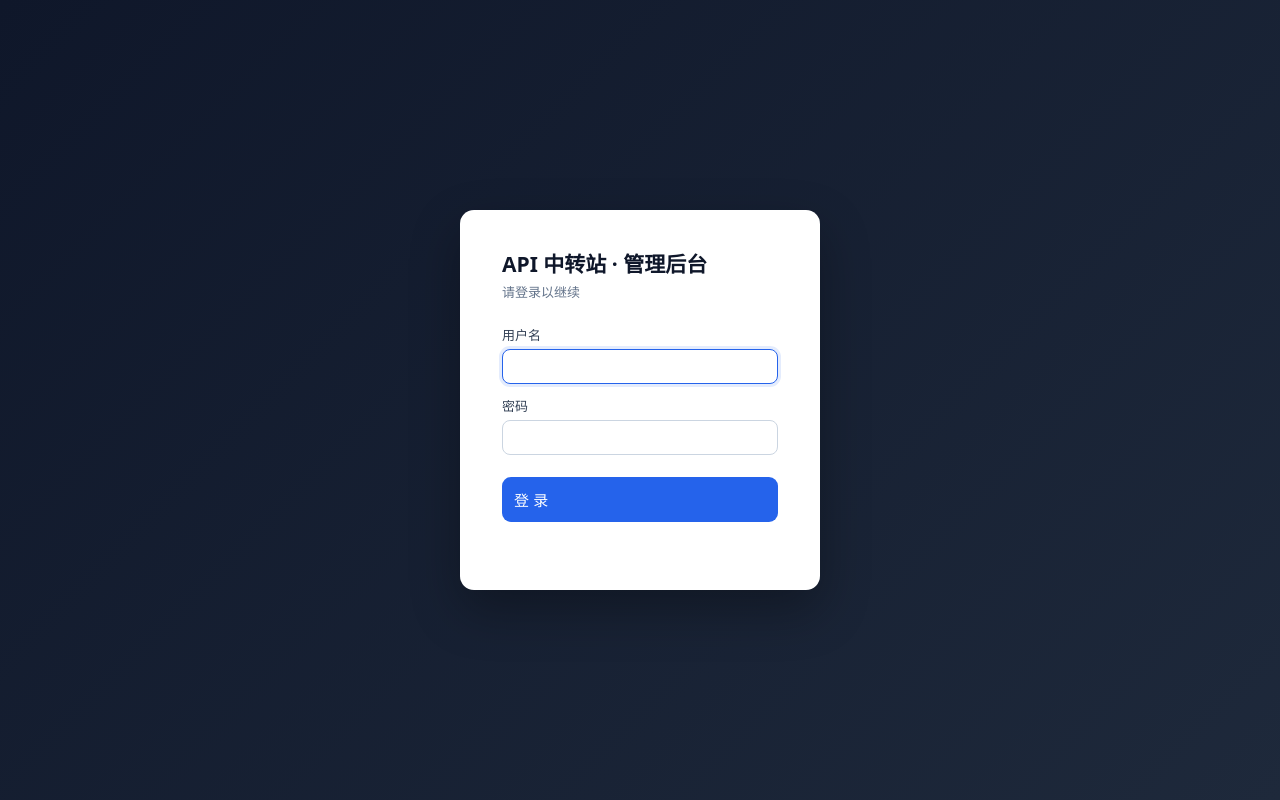
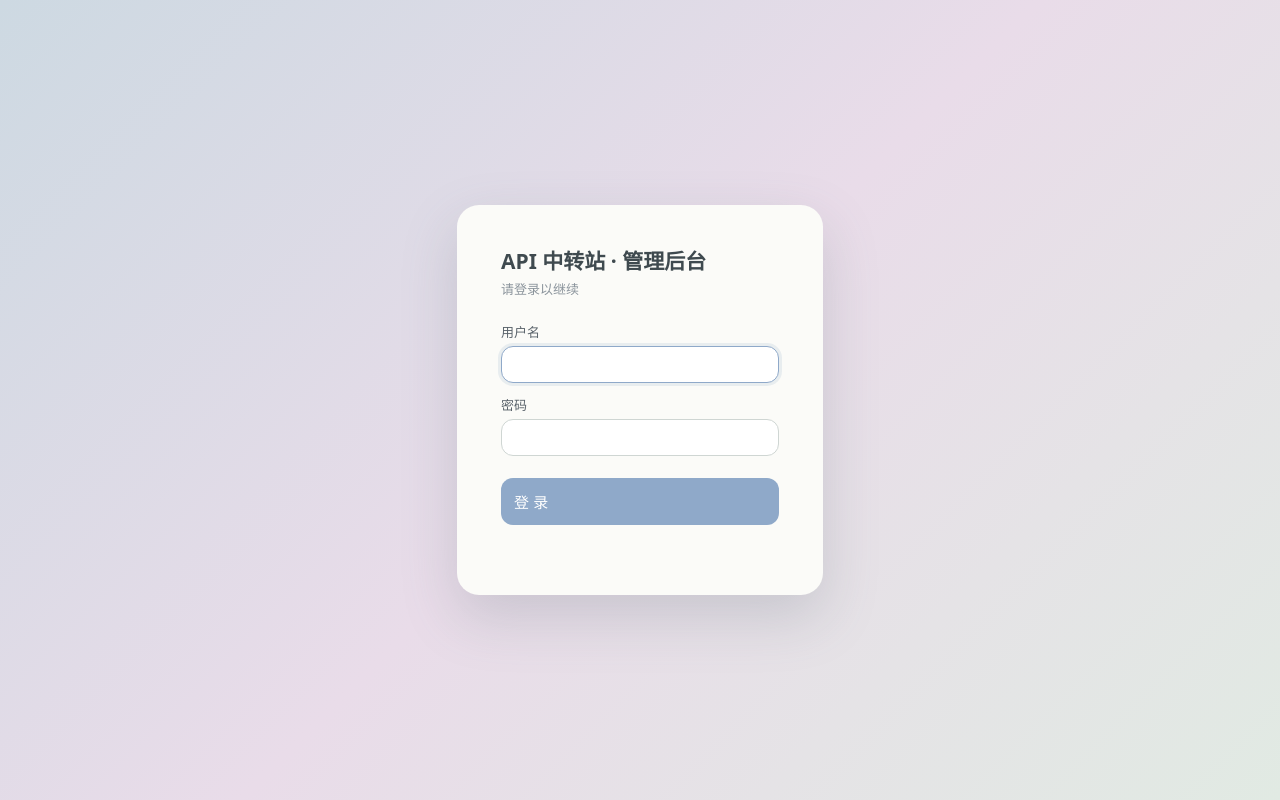
Before and after one commit to li63050a/api, a PHP site: page /admin/index.php in a window 1280 px wide. Run offline with PHP 8.4, Linux system fonts and the light colour scheme.

Commit message:
style(admin): Monet palette with soft pastels and larger border-radius

```diff
--- a/admin/index.php
+++ b/admin/index.php
@@ -22,95 +22,109 @@ $adminName = $admin['username'] ?? '';
 <title>API 中转站 · 管理后台</title>
 <style>
   :root {
-    --bg: #f1f5f9; --panel: #ffffff; --ink: #0f172a; --muted: #64748b;
-    --line: #e2e8f0; --brand: #2563eb; --brand-d: #1d4ed8;
-    --ok: #059669; --ok-bg: #dcfce7; --err: #dc2626; --err-bg: #fee2e2;
-    --warn: #d97706; --shadow: 0 1px 3px rgba(0,0,0,.08);
+    /* 莫奈配色：柔和粉蓝 / 薰衣草紫 / 奶油绿 / 暖白，朦胧朦胧 */
+    --bg: #e9eceb;
+    --panel: #fbfbf7;
+    --ink: #41474d;
+    --muted: #8b949c;
+    --line: #e1e4df;
+    --brand: #8fa9c9;       /* 柔雾粉蓝 */
+    --brand-d: #6f8bb0;
+    --ok: #7faa8e;          /* 鼠尾草绿 */
+    --ok-bg: #e6f0e7;
+    --err: #c98f8f;         /* 灰玫瑰 */
+    --err-bg: #f6e7e7;
+    --warn: #c9a66b;
+    --sb: #5d6f72;          /* 雾霭石板青 */
+    --sb-2: #6f8386;
+    --shadow: 0 2px 12px rgba(80,100,110,.12);
+    --radius: 16px;
+    --radius-sm: 12px;
   }
   * { box-sizing: border-box; }
   body { margin: 0; font-family: system-ui, -apple-system, "Segoe UI", "PingFang SC", "Microsoft YaHei", sans-serif; background: var(--bg); color: var(--ink); }
   a { color: var(--brand); text-decoration: none; }
 
   /* 登录 */
-  .login-wrap { min-height: 100vh; display: flex; align-items: center; justify-content: center; background: linear-gradient(135deg,#0f172a,#1e293b); padding: 20px; }
-  .login-card { background: #fff; padding: 38px 42px; border-radius: 14px; box-shadow: 0 20px 50px rgba(0,0,0,.3); width: 360px; }
-  .login-card h1 { margin: 0 0 4px; font-size: 21px; }
+  .login-wrap { min-height: 100vh; display: flex; align-items: center; justify-content: center; background: linear-gradient(135deg,#cdd9e2,#e9dce9,#e1eae3); padding: 20px; }
+  .login-card { background: #fbfbf8; padding: 40px 44px; border-radius: 22px; box-shadow: 0 22px 55px rgba(90,110,120,.22); width: 366px; }
+  .login-card h1 { margin: 0 0 4px; font-size: 21px; color: #3f4a4f; }
   .login-card .sub { color: var(--muted); font-size: 13px; margin-bottom: 24px; }
-  .login-card label { display: block; font-size: 13px; color: #334155; margin: 12px 0 5px; }
-  .login-card input { width: 100%; padding: 11px 13px; border: 1px solid #cbd5e1; border-radius: 9px; font-size: 14px; transition: border-color .15s; }
-  .login-card input:focus { border-color: var(--brand); outline: none; }
-  .login-card button { margin-top: 22px; width: 100%; padding: 12px; background: var(--brand); color: #fff; border: 0; border-radius: 9px; cursor: pointer; font-size: 15px; transition: background .15s; }
+  .login-card label { display: block; font-size: 13px; color: #5a636b; margin: 12px 0 5px; }
+  .login-card input { width: 100%; padding: 12px 14px; border: 1px solid #cfd6d3; border-radius: var(--radius-sm); font-size: 14px; transition: border-color .15s; background: #fff; }
+  .login-card input:focus { border-color: var(--brand); outline: none; box-shadow: 0 0 0 3px rgba(143,169,201,.18); }
+  .login-card button { margin-top: 22px; width: 100%; padding: 13px; background: var(--brand); color: #fff; border: 0; border-radius: var(--radius-sm); cursor: pointer; font-size: 15px; transition: background .15s; }
   .login-card button:hover { background: var(--brand-d); }
   .login-err { color: var(--err); font-size: 13px; margin-top: 12px; min-height: 18px; }
 
   /* 布局 */
   .app { display: flex; min-height: 100vh; }
-  .sidebar { width: 220px; background: #0f172a; color: #cbd5e1; flex-shrink: 0; display: flex; flex-direction: column; }
-  .sidebar .brand { padding: 20px; font-weight: 700; color: #fff; border-bottom: 1px solid #1e293b; font-size: 15px; letter-spacing: .3px; }
+  .sidebar { width: 224px; background: var(--sb); color: #e3eae8; flex-shrink: 0; display: flex; flex-direction: column; }
+  .sidebar .brand { padding: 22px; font-weight: 700; color: #f3f6f4; border-bottom: 1px solid rgba(255,255,255,.12); font-size: 15px; letter-spacing: .3px; }
   .sidebar nav { padding: 12px 0; flex: 1; }
-  .sidebar nav a { display: flex; align-items: center; gap: 10px; padding: 12px 22px; color: #cbd5e1; font-size: 14px; cursor: pointer; border-left: 3px solid transparent; transition: background .15s, color .15s; }
-  .sidebar nav a:hover { background: #1e293b; color: #fff; }
-  .sidebar nav a.active { background: #1e293b; color: #fff; border-left-color: var(--brand); }
-  .sidebar .foot { padding: 14px 22px; font-size: 12px; color: #64748b; border-top: 1px solid #1e293b; }
+  .sidebar nav a { display: flex; align-items: center; gap: 10px; padding: 13px 22px; color: #d7e0de; font-size: 14px; cursor: pointer; border-left: 3px solid transparent; border-radius: 0 12px 12px 0; transition: background .15s, color .15s; }
+  .sidebar nav a:hover { background: var(--sb-2); color: #fff; }
+  .sidebar nav a.active { background: var(--sb-2); color: #fff; border-left-color: var(--brand); }
+  .sidebar .foot { padding: 14px 22px; font-size: 12px; color: #aebab8; border-top: 1px solid rgba(255,255,255,.12); }
   .main { flex: 1; display: flex; flex-direction: column; min-width: 0; }
-  .topbar { height: 58px; background: #fff; border-bottom: 1px solid var(--line); display: flex; align-items: center; padding: 0 24px; }
+  .topbar { height: 60px; background: var(--panel); border-bottom: 1px solid var(--line); display: flex; align-items: center; padding: 0 24px; }
   .topbar .title { font-weight: 600; font-size: 15px; }
   .topbar .spacer { flex: 1; }
-  .topbar .user { font-size: 13px; color: #475569; margin-right: 14px; }
-  .topbar button { padding: 7px 14px; background: #e2e8f0; color: #0f172a; border: 0; border-radius: 8px; cursor: pointer; font-size: 13px; transition: background .15s; }
-  .topbar button:hover { background: #cbd5e1; }
+  .topbar .user { font-size: 13px; color: #5a636b; margin-right: 14px; }
+  .topbar button { padding: 8px 16px; background: #e7eae7; color: var(--ink); border: 0; border-radius: 10px; cursor: pointer; font-size: 13px; transition: background .15s; }
+  .topbar button:hover { background: #dde2de; }
   .content { padding: 24px; overflow: auto; }
 
   h1 { font-size: 22px; margin: 0 0 18px; }
   h3 { margin: 0 0 12px; font-size: 16px; }
-  .card { background: var(--panel); padding: 20px 22px; border-radius: 12px; box-shadow: var(--shadow); margin-bottom: 20px; }
+  .card { background: var(--panel); padding: 22px 24px; border-radius: var(--radius); box-shadow: var(--shadow); margin-bottom: 20px; }
   .card h3 { display: flex; align-items: center; gap: 8px; }
-  table { width: 100%; border-collapse: collapse; background: var(--panel); border-radius: 12px; overflow: hidden; box-shadow: var(--shadow); }
-  th, td { text-align: left; padding: 11px 14px; border-bottom: 1px solid #eef2f7; font-size: 13px; vertical-align: middle; }
-  th { background: #f8fafc; color: #475569; font-weight: 600; white-space: nowrap; }
+  table { width: 100%; border-collapse: collapse; background: var(--panel); border-radius: var(--radius); overflow: hidden; box-shadow: var(--shadow); }
+  th, td { text-align: left; padding: 12px 15px; border-bottom: 1px solid #eef1ee; font-size: 13px; vertical-align: middle; }
+  th { background: #f1f3f0; color: #5a636b; font-weight: 600; white-space: nowrap; }
   tr:last-child td { border-bottom: 0; }
-  tr:hover td { background: #fafcff; }
+  tr:hover td { background: #f4f7f4; }
   form.inline { display: inline; }
-  input[type=text], input[type=number], input[type=password], select { padding: 9px 11px; border: 1px solid #cbd5e1; border-radius: 8px; font-size: 13px; background: #fff; color: var(--ink); }
-  input:focus, select:focus { border-color: var(--brand); outline: none; box-shadow: 0 0 0 3px rgba(37,99,235,.12); }
-  label { font-size: 12px; color: #334155; }
-  button, .btn { padding: 9px 14px; background: var(--brand); color: #fff; border: 0; border-radius: 8px; cursor: pointer; font-size: 13px; text-decoration: none; display: inline-flex; align-items: center; gap: 6px; transition: background .15s; }
+  input[type=text], input[type=number], input[type=password], select { padding: 10px 12px; border: 1px solid #cfd6d3; border-radius: var(--radius-sm); font-size: 13px; background: #fff; color: var(--ink); }
+  input:focus, select:focus { border-color: var(--brand); outline: none; box-shadow: 0 0 0 3px rgba(143,169,201,.18); }
+  label { font-size: 12px; color: #5a636b; }
+  button, .btn { padding: 10px 16px; background: var(--brand); color: #fff; border: 0; border-radius: var(--radius-sm); cursor: pointer; font-size: 13px; text-decoration: none; display: inline-flex; align-items: center; gap: 6px; transition: background .15s; }
   button:hover, .btn:hover { background: var(--brand-d); }
   button.danger { background: var(--err); }
-  button.danger:hover { background: #b91c1c; }
-  button.ghost { background: #eef2f7; color: #0f172a; }
-  button.ghost:hover { background: #dbe4ee; }
+  button.danger:hover { background: #b56f6f; }
+  button.ghost { background: #e9edea; color: var(--ink); }
+  button.ghost:hover { background: #dde3df; }
   button.success { background: var(--ok); }
-  button.success:hover { background: #047857; }
+  button.success:hover { background: #6c9a7c; }
   button:disabled { opacity: .6; cursor: not-allowed; }
   .error { color: var(--err); }
   .ok { color: var(--ok); }
   .muted { color: var(--muted); }
   .stats { display: flex; gap: 16px; flex-wrap: wrap; }
-  .stat { flex: 1; min-width: 150px; background: var(--panel); padding: 18px 20px; border-radius: 12px; box-shadow: var(--shadow); }
+  .stat { flex: 1; min-width: 150px; background: var(--panel); padding: 20px 22px; border-radius: var(--radius); box-shadow: var(--shadow); }
   .stat .v { font-size: 27px; font-weight: 700; }
   .stat .l { color: var(--muted); font-size: 13px; margin-top: 4px; }
-  .key-box { background: #f8fafc; border: 1px dashed #94a3b8; padding: 13px; border-radius: 9px; font-family: ui-monospace, SFMono-Regular, Menlo, monospace; word-break: break-all; }
-  code { background: #f1f5f9; padding: 1px 6px; border-radius: 5px; font-family: ui-monospace, monospace; }
+  .key-box { background: #f1f3f0; border: 1px dashed #c2ccc6; padding: 14px; border-radius: var(--radius-sm); font-family: ui-monospace, SFMono-Regular, Menlo, monospace; word-break: break-all; }
+  code { background: #eef1ee; padding: 1px 6px; border-radius: 6px; font-family: ui-monospace, monospace; }
   .row { display: flex; gap: 10px; align-items: flex-end; flex-wrap: wrap; }
   .row > div { display: flex; flex-direction: column; gap: 5px; }
   .grid { display: grid; grid-template-columns: repeat(auto-fit, minmax(160px, 1fr)); gap: 12px; align-items: end; }
-  .pill { display: inline-block; padding: 3px 10px; border-radius: 999px; font-size: 12px; font-weight: 500; }
-  .pill.on { background: var(--ok-bg); color: #166534; }
-  .pill.off { background: var(--err-bg); color: #991b1b; }
+  .pill { display: inline-block; padding: 4px 12px; border-radius: 999px; font-size: 12px; font-weight: 500; }
+  .pill.on { background: var(--ok-bg); color: #3f6b4f; }
+  .pill.off { background: var(--err-bg); color: #9a5454; }
   .toolbar { display: flex; gap: 10px; align-items: center; margin: 4px 0 14px; flex-wrap: wrap; }
-  .prov-block { border: 1px solid var(--line); border-radius: 12px; margin-bottom: 16px; overflow: hidden; }
-  .prov-head { display: flex; align-items: center; gap: 12px; padding: 14px 18px; background: #f8fafc; border-bottom: 1px solid var(--line); flex-wrap: wrap; }
+  .prov-block { border: 1px solid var(--line); border-radius: var(--radius); margin-bottom: 16px; overflow: hidden; }
+  .prov-head { display: flex; align-items: center; gap: 12px; padding: 15px 18px; background: #f1f3f0; border-bottom: 1px solid var(--line); flex-wrap: wrap; }
   .prov-head .pname { font-weight: 700; font-size: 15px; }
   .prov-head .purl { color: var(--muted); font-size: 12px; word-break: break-all; flex: 1; min-width: 160px; }
-  .prov-body { padding: 16px 18px; }
-  .sub-t { font-size: 13px; font-weight: 600; color: #334155; margin: 0 0 10px; }
-  .spinner { width: 15px; height: 15px; border: 2px solid #cbd5e1; border-top-color: var(--brand); border-radius: 50%; display: inline-block; animation: spin .7s linear infinite; }
+  .prov-body { padding: 18px; }
+  .sub-t { font-size: 13px; font-weight: 600; color: #5a636b; margin: 0 0 10px; }
+  .spinner { width: 15px; height: 15px; border: 2px solid #cbd6d3; border-top-color: var(--brand); border-radius: 50%; display: inline-block; animation: spin .7s linear infinite; }
   @keyframes spin { to { transform: rotate(360deg); } }
   .hint { font-size: 12px; color: var(--muted); margin: 0 0 12px; }
-  .toast { position: fixed; bottom: 24px; right: 24px; background: #0f172a; color: #fff; padding: 12px 18px; border-radius: 10px; font-size: 13px; box-shadow: 0 10px 30px rgba(0,0,0,.3); opacity: 0; transform: translateY(10px); transition: opacity .2s, transform .2s; z-index: 50; }
+  .toast { position: fixed; bottom: 24px; right: 24px; background: var(--sb); color: #fff; padding: 13px 19px; border-radius: 14px; font-size: 13px; box-shadow: 0 12px 32px rgba(90,110,120,.3); opacity: 0; transform: translateY(10px); transition: opacity .2s, transform .2s; z-index: 50; }
   .toast.show { opacity: 1; transform: translateY(0); }
-  .toast.err { background: #7f1d1d; }
+  .toast.err { background: #b06a6a; }
 
   @media (max-width: 720px) {
     .sidebar { width: 64px; }
```
